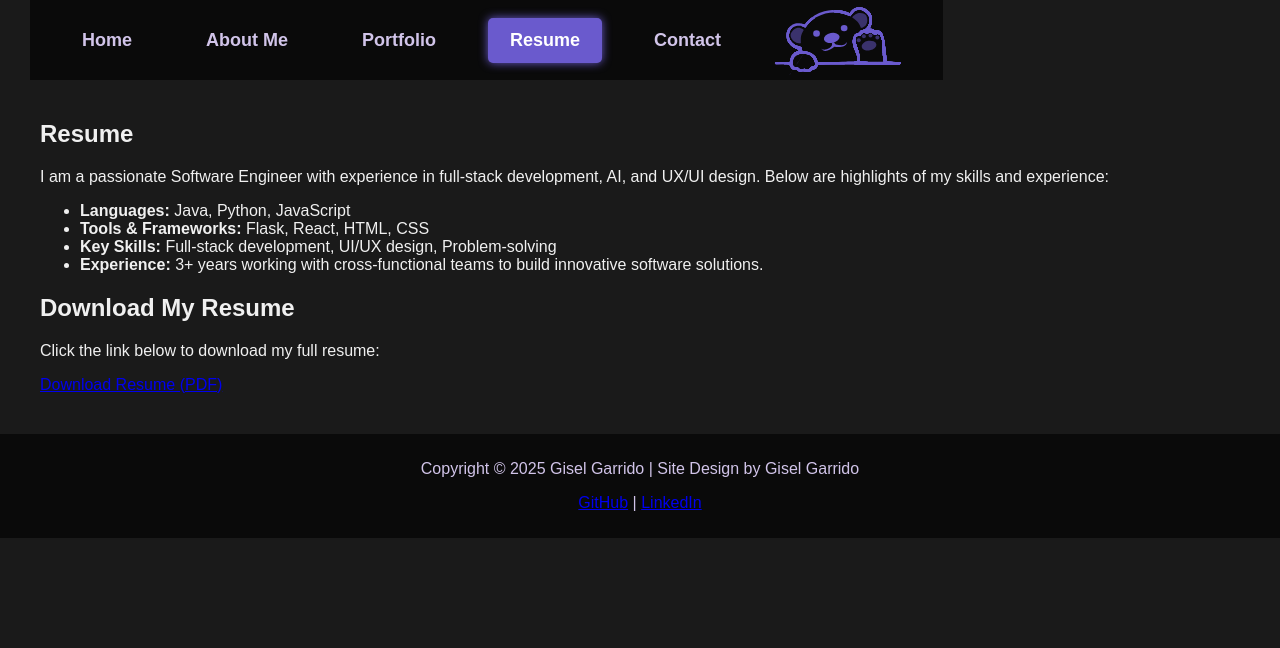
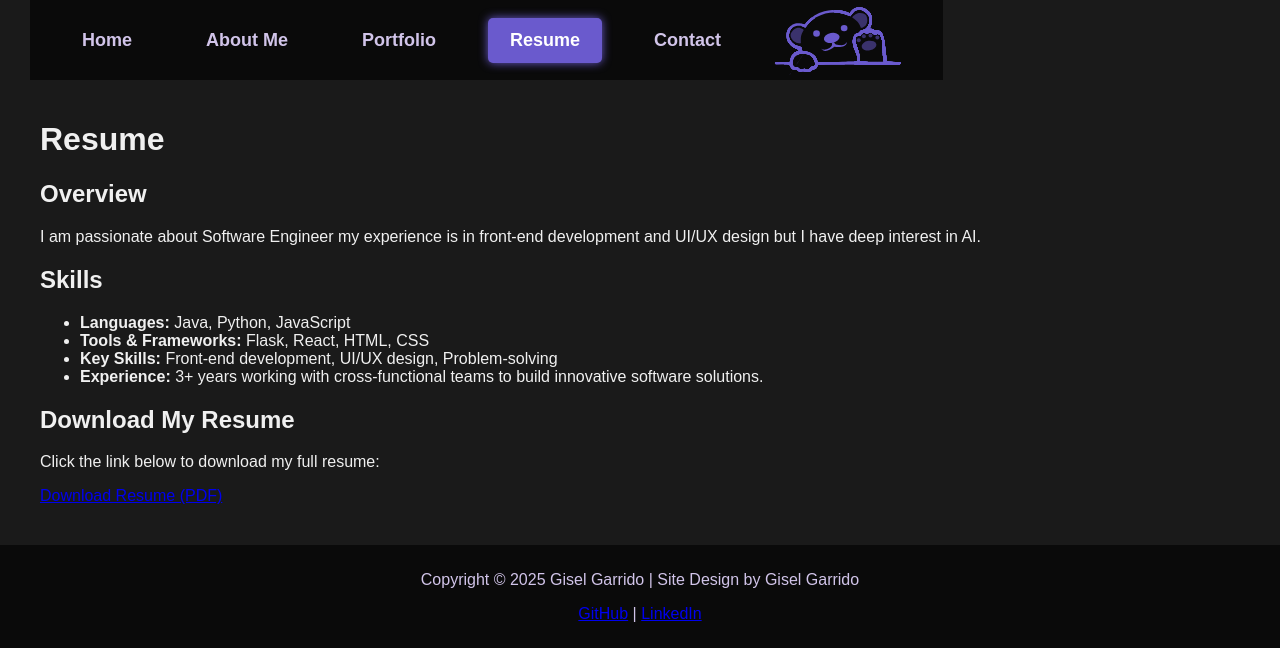
Before and after one commit to les1g/Gsite, a Flask app: page /resume in a window 1280 px wide. Shown: the top 648 px of the page. Run offline with Flask 3, Linux system fonts and the light colour scheme.

Commit message:
Update resume.html

```diff
--- a/templates/resume.html
+++ b/templates/resume.html
@@ -1,20 +1,34 @@
 {% extends 'base.html' %}
 
 {% block content %}
+
+<!--Heading -->
+<h1>Resume</h1>
+
+<!--Resume Overview Section-->
 <section id="overview">
-    <h2>Resume</h2>
-    <p>I am a passionate Software Engineer with experience in full-stack development, AI, and UX/UI design. Below are highlights of my skills and experience:</p>
+    <h2>Overview</h2>
+    <p>
+        I am passionate about Software Engineer my experience is in
+        front-end development and UI/UX design but I have deep interest
+        in AI.
+    </p>
+
+    <!--Skills-->
+    <h2>Skills</h2>
     <ul>
         <li><strong>Languages:</strong> Java, Python, JavaScript</li>
         <li><strong>Tools & Frameworks:</strong> Flask, React, HTML, CSS</li>
-        <li><strong>Key Skills:</strong> Full-stack development, UI/UX design, Problem-solving</li>
+        <li><strong>Key Skills:</strong> Front-end development, UI/UX design, Problem-solving</li>
         <li><strong>Experience:</strong> 3+ years working with cross-functional teams to build innovative software solutions.</li>
     </ul>
 </section>
 
+<!--Download Resume Section-->
 <section id="download">
     <h2>Download My Resume</h2>
     <p>Click the link below to download my full resume:</p>
     <a href="static/images/Resume_2025.pdf" target="Resume_2025.pdf">Download Resume (PDF)</a>
 </section>
+
 {% endblock %}
```
